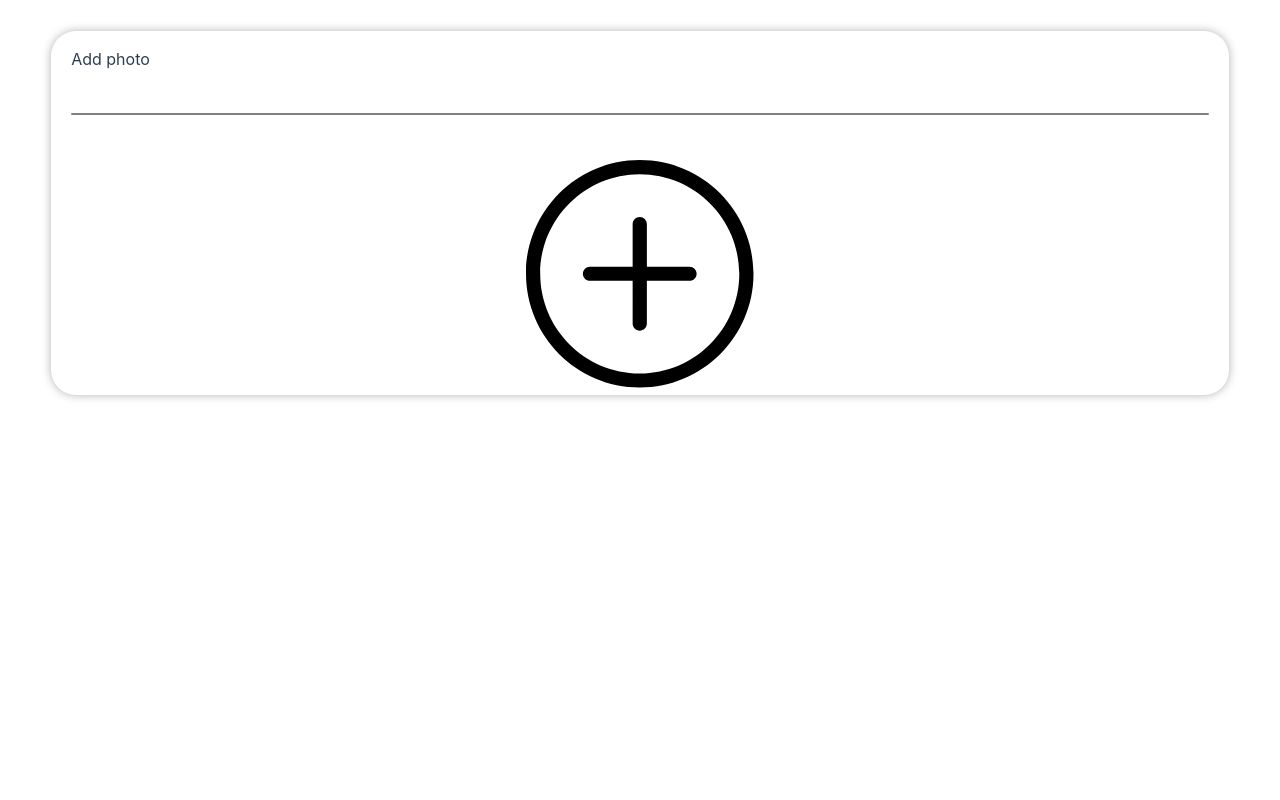
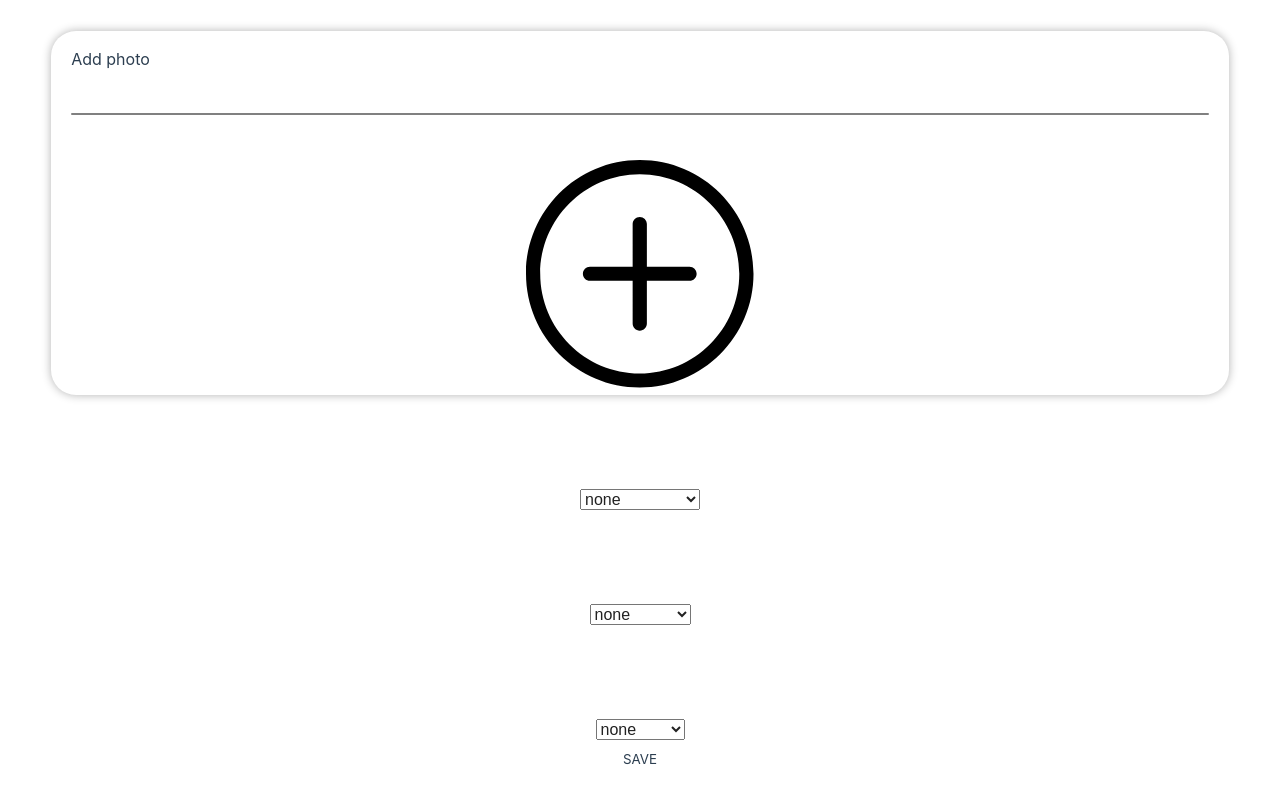
Before and after one commit to Kuanysh-kst/WebAppTelegram, a Vue app: page /parametrs in a window 1280 px wide. Shown: the part 857-1657 px from the top of the page. Before the commit the page ends 1272 px from the top, so only its background shows below. Built offline with nearby package versions, Linux system fonts and the light colour scheme; no server answers.

Commit message:
added new button to param page
Signed-off-by: Kuanysh <90975457+Kuanysh-kst@users.noreply.github.com>

```diff
--- /dev/null
+++ b/src/components/buttons/SaveButton.vue
@@ -0,0 +1,18 @@
+<template>
+    <div class="save-button">
+        SAVE
+    </div>
+</template>
+
+<style>
+.save-button {
+    margin: 0 auto;
+    padding: 13px 0;
+    width: 80%;
+    /* background-color: blue; */
+    background-color: var(--tg-theme-button-color);
+    font-size: 10pt;
+    border-radius: 15px;
+    color: var(--tg-theme-button-text-color);
+}
+</style>
--- /dev/null
+++ b/src/components/param/CitySelection.vue
@@ -0,0 +1,10 @@
+<template>
+    <div class="custom-select-role">
+        <select>
+            <option>none</option>
+            <option value="Kostanay">Kostanay</option>
+            <option value="Astana">Astana</option>
+            <option value="Almaty">Almaty</option>
+        </select>
+    </div>
+</template>
--- /dev/null
+++ b/src/components/param/JobSelection.vue
@@ -0,0 +1,16 @@
+<template>
+    <div class="custom-select-role">
+        <select>
+            <option>none</option>
+            <option value="work in cafe">work in cafe</option>
+            <option value="delivery work">delivery work</option>
+            <option value="cleaning work">cleaning work</option>
+        </select>
+    </div>
+</template>
+
+<style>
+.custom-select-role {
+    margin-top: 4%;
+}
+</style>
--- /dev/null
+++ b/src/components/param/RoleSelection.vue
@@ -0,0 +1,15 @@
+<template>
+    <div class="custom-select-role">
+        <select>
+            <option>none</option>
+            <option value="find work">find work</option>
+            <option value="find worker">find worker</option>
+        </select>
+    </div>
+</template>
+
+<style>
+.custom-select-role {
+    margin-top: 8%;
+}
+</style>
--- a/src/views/ParametrsPage.vue
+++ b/src/views/ParametrsPage.vue
@@ -4,6 +4,10 @@
         <FullNameParam />
         <ExperieceParam />
         <AddPhotoParam />
+        <JobSelection />
+        <RoleSelection />
+        <CitySelection />
+        <SaveButton />
     </div>
 </template>
 
@@ -12,12 +16,20 @@ import BackLine from '@/components/search/BackLine.vue';
 import FullNameParam from '@/components/param/FullNameParam.vue';
 import ExperieceParam from '@/components/param/ExperienceParam.vue';
 import AddPhotoParam from '@/components/param/AddPhotoParam.vue';
+import JobSelection from '@/components/param/JobSelection.vue';
+import RoleSelection from '@/components/param/RoleSelection.vue';
+import CitySelection from '@/components/param/CitySelection.vue';
+import SaveButton from '@/components/buttons/SaveButton.vue';
 export default {
     components: {
     BackLine,
     FullNameParam,
     ExperieceParam,
-    AddPhotoParam
+    AddPhotoParam,
+    JobSelection,
+    RoleSelection,
+    CitySelection,
+    SaveButton
 }
 }
 </script>
```
